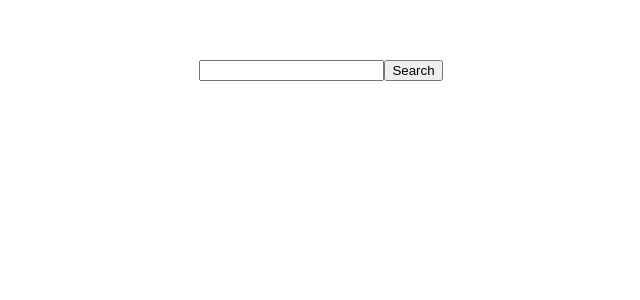
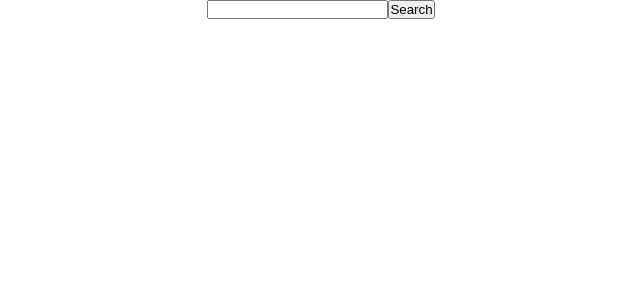
Before and after one commit to lorenzo-guerrini/vue-boolflix, a Vue app: page / in a window 1280 px wide. Shown: the top 300 px of the page, without its empty margins (319-959 px from the left). Built offline with nearby package versions, Linux system fonts and the light colour scheme.

Commit message:
Aggiunto css di base

```diff
--- a/src/App.vue
+++ b/src/App.vue
@@ -16,12 +16,9 @@ export default {
 </script>
 
 <style lang="scss">
+@import "./assets/style/global.scss";
+
 #app {
-  font-family: Avenir, Helvetica, Arial, sans-serif;
-  -webkit-font-smoothing: antialiased;
-  -moz-osx-font-smoothing: grayscale;
   text-align: center;
-  color: #2c3e50;
-  margin-top: 60px;
 }
 </style>
--- a/src/assets/style/global.scss
+++ b/src/assets/style/global.scss
@@ -0,0 +1,11 @@
+* {
+    margin: 0;
+    padding: 0;
+    box-sizing: border-box;
+}
+
+body {
+    font-family: Avenir, Helvetica, Arial, sans-serif;
+    -webkit-font-smoothing: antialiased;
+    -moz-osx-font-smoothing: grayscale;
+}
--- a/src/components/macro/Main.vue
+++ b/src/components/macro/Main.vue
@@ -55,4 +55,8 @@ export default {
 };
 </script>
 
-<style></style>
+<style lang="scss" scoped>
+.film {
+    border: 1px solid black;
+}
+</style>
```
